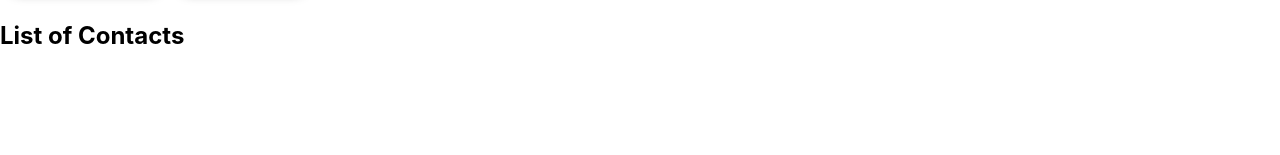
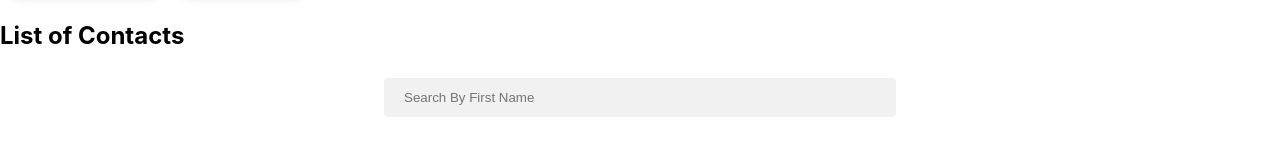
Before and after one commit to kaushikd207/Contact-list-view, a React (Create React App) app: page / in a window 1280 px wide. Shown: the part 171-326 px from the top of the page. Built offline with nearby package versions, Linux system fonts and the light colour scheme.

Commit message:
added all

```diff
--- a/src/App.css
+++ b/src/App.css
@@ -0,0 +1,5 @@
+.searchBox{
+    display: flex;
+    align-items: center;
+    justify-content: center;
+}
--- a/src/App.js
+++ b/src/App.js
@@ -4,18 +4,22 @@ import Nav from './components/nav'
 import toast from 'react-hot-toast'
 import Card from './components/card'
 import DeleteAll from './components/DeleteAll'
+
 import './App.css'
 function App() {
   const [addForm, setAddForm] = useState(false)
   const [isUpdate, setIsUpdate] = useState(false)
   const [contactList, setContactList] = useState([])
-  // const [searchString, setSearchString] = useState('')
+  const [input, setInput] = useState('')
   const [data, setData] = useState({
-    fullname: '',
+    FirstName: '',
+    LastName: '',
     email: '',
     phone: '',
     status: 'active',
   })
+
+
 
   const fetchData = () => {
     const contactData = JSON.parse(localStorage.getItem('data'))
@@ -28,30 +32,47 @@ function App() {
   }
 
   const handleDelete = (timestamp) => {
-    alert('Are You sure?')
+    if (window.confirm('Are you sure you wish to delete this item?')) {
       const newData = contactList.filter((item) => item.timestamp !== timestamp)
       localStorage.setItem('data', JSON.stringify(newData))
       toast.success('Deleted Successfully')
       fetchData()
     }
+    else {
+      return;
+
+    }
+
+
+  }
 
   const handleUpdate = (olddata) => {
-    alert('Are You Sure?')
+    if (window.confirm('Are you sure you wish to edit this item?')) {
       setIsUpdate(true)
       setAddForm(true)
       setData(olddata)
+    } else {
+      return
+    }
+
   }
 
   useEffect(() => {
     fetchData();
   }, [])
 
-  // const handleSearch = () => {
 
-  // }
+  //search by name
+
+  const search = (data) => {
+    return data.filter((item) => item.FirstName.toLowerCase().includes(input))
+  }
+
+
 
   return (
     <div>
+
       <Nav />
       <button className="btn" onClick={() => setAddForm((prev) => !prev)}>
         {addForm ? 'hide' : 'Add Contact'}
@@ -70,17 +91,18 @@ function App() {
       )}
 
       {contactList && (
-        <><DeleteAll fetchData={fetchData}></DeleteAll>
-          {/* <div>   <input
+        <> {!addForm && (<DeleteAll fetchData={fetchData}></DeleteAll>)}
+
+          <h2>List of Contacts</h2>
+
+          <div className="searchBox">   <input
             name='cName'
             type='text'
-            value={searchString}
-            onChange={(e) => setSearchString(e.target.value.toLowerCase())}
-            onFocus={handleSearch}
-            placeholder='Enter Name'
-          /></div> */}
-          <h2>List of Contacts</h2>
-          {contactList
+            value={input}
+            onChange={(e) => setInput(e.target.value)}
+            placeholder='Search By First Name'
+          /></div>
+          {search(contactList)
             .sort((a, b) => b.timestamp - a.timestamp)
             .map((item, i) => (
               <Card
@@ -89,7 +111,10 @@ function App() {
                 item={item}
                 handleUpdate={handleUpdate}
               />
+
             ))}
+
+
         </>
       )
       }
--- a/src/components/DeleteAll.js
+++ b/src/components/DeleteAll.js
@@ -1,13 +1,16 @@
 import React from 'react'
 
-function DeleteAll({fetchData}) {
+function DeleteAll({ fetchData }) {
     const handleDelete = () => {
-        alert('Are You sure?')
-        localStorage.clear()
-        fetchData()
+        if (window.confirm('Are you sure you wish to delete all this item?')) {
+            localStorage.clear()
+            fetchData()
+        } else {
+            return
+        }
     }
     return (
-       <> <button onClick={handleDelete}>Delete All</button></>
+        <> <button onClick={handleDelete}>Delete All</button></>
     )
 }
 
--- a/src/components/card/App.css
+++ b/src/components/card/App.css
@@ -1,34 +1,73 @@
-.card{
+.card {
   align-items: center;
   gap: 20px;
   padding: 10px;
-  box-shadow: 2px 3px 19px rgba(0,0,0,0.4);
+  box-shadow: 2px 3px 19px rgba(0, 0, 0, 0.4);
   border-radius: 10px;
   display: grid;
   gap: 20px;
-  grid-template-columns: repeat(3,1fr);
+  grid-template-columns: repeat(3, 1fr);
+  margin-top: 10px;
   margin-left: 10%;
   margin-right: 10%;
   margin-bottom: 2%;
 }
-.card > div{
+
+/* table {
+  width: 90%;
+  background-color: rgb(244, 250, 250);
+  border-radius: 5px ;
+  box-shadow: 0 3px 8px rgba(0,0,0,0.5);
+
+
+} */
+/* .tableForm{
+  display: flex;
+  flex-direction: column;
+  /* align-items: center; */
+/* margin: 10px 10px; */
+
+
+
+/* th {
+  height: 30px;
+}
+tr{
+  height:30px;
+  text-align: center;
+
+}
+th, td {
+
+  padding: 0px 49px;
   text-align: left;
 }
-.card p{
+.headTable{
+
+} */
+
+.card>div {
+  text-align: left;
+}
+
+.card p {
   margin: 0 0 10px;
 }
+
 @media screen and (max-width:500px) {
-  .card{
+  .card {
     padding-bottom: 50px;
 
-  grid-template-columns: repeat(1,1fr);
+    grid-template-columns: repeat(1, 1fr);
   }
-.card{
-  min-width:330px ;
+
+  .card {
+    min-width: 330px;
     width: 87%;
     margin: 0 auto;
   }
-.card  p{
+
+  .card p {
     line-break: anywhere;
   }
 }
--- a/src/components/card/index.jsx
+++ b/src/components/card/index.jsx
@@ -1,8 +1,10 @@
 import '../card/App.css'
+//To show the data in a card view
 export default function Card({ item, handleDelete, handleUpdate }) {
   return (
     <div className='card'>
-      <p className='name'><h4>Name</h4>{item.fullname}</p>
+      <p className='name'><h4>First Name</h4>{item.FirstName}</p>
+      <p className='name'><h4>Last Name</h4>{item.LastName}</p>
       <p className='name'><h4>Mail Id</h4>{item.email}</p>
       <p className='name'><h4>Mobile</h4>{item.phone}</p>
       <p className='name'><h4>Status</h4>{item.status}</p>
@@ -10,6 +12,35 @@ export default function Card({ item, handleDelete, handleUpdate }) {
         <button onClick={() => handleUpdate(item)}>Edit</button>
         <button onClick={() => handleDelete(item.timestamp)}>Delete</button>
       </div>
-    </div>
+  </div>
+
+  // <div className="tableForm" id='customers'>
+  //     <table>
+  //       <thead>
+  //         <tr>
+  //           <th>First Name</th>
+  //           <th>Last Name</th>
+  //           <th>Email</th>
+  //           <th>Mobile </th>
+  //           <th>Status</th>
+  //         </tr>
+  //       </thead>
+  //       <tbody>
+  //         <tr>
+  //           <td>{item.FirstName}</td>
+  //           <td>{item.LastName}</td>
+  //           <td>{item.email}</td>
+  //           <td>{item.phone}</td>
+  //           <td>{item.status}</td>
+  //           <td>  <div className='btnWrapper'>
+  //       <button onClick={() => handleUpdate(item)}>Edit</button>
+  //       <button onClick={() => handleDelete(item.timestamp)}>Delete</button>
+  //     </div></td>
+  //         </tr>
+  //       </tbody>
+
+  //     </table>
+  //     </div>
+
   )
 }
--- a/src/components/form/index.jsx
+++ b/src/components/form/index.jsx
@@ -10,7 +10,7 @@ export default function Form({
   isUpdate,
   setIsUpdate,
 }) {
-  const { fullname, email, phone, status } = data
+  const { FirstName,LastName, email, phone, status } = data
 
   const handleChange = (e) => {
     const { name, value } = e.target
@@ -19,7 +19,7 @@ export default function Form({
       [name]: value,
     }))
   }
-
+//To store the data in a local storage and sort by time
   const handleSubmit = (e) => {
     e.preventDefault()
     let newData
@@ -28,17 +28,18 @@ export default function Form({
         ...contactList.filter((item) => item.timestamp !== data.timestamp),
         { ...data, timestamp: Date.now() },
       ]
-      toast.success(fullname + ' Updated Successfully')
+      toast.success(FirstName + ' Updated Successfully')
       setIsUpdate(false)
     } else {
       newData = [...contactList, { ...data, timestamp: Date.now() }]
-      toast.success(fullname + ' Added Successfully')
+      toast.success(FirstName + ' Added Successfully')
     }
 
     localStorage.setItem('data', JSON.stringify(newData))
     setAddForm(false)
     setData({
-      fullname: '',
+      FirstName: '',
+      LastName: '',
       email: '',
       phone: '',
       status: 'active',
@@ -50,11 +51,19 @@ export default function Form({
     <form onSubmit={handleSubmit}>
       <input
         type='text'
-        value={fullname}
+        value={FirstName}
         onChange={handleChange}
-        name='fullname'
+        name='FirstName'
         required
-        placeholder='Name'
+        placeholder='First Name'
+      />
+          <input
+        type='text'
+        value={LastName}
+        onChange={handleChange}
+        name='LastName'
+        required
+        placeholder='Last Name'
       />
       <input
         type='email'
```
Lines whose indentation alone changed are shown as unchanged.
